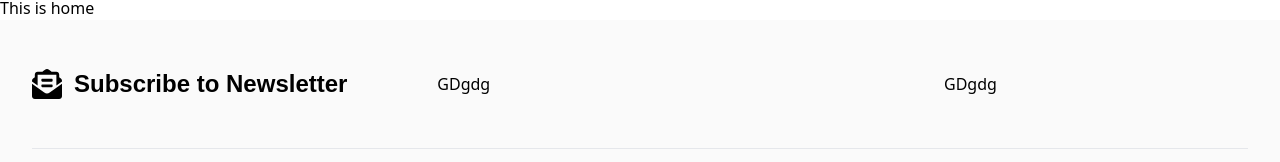
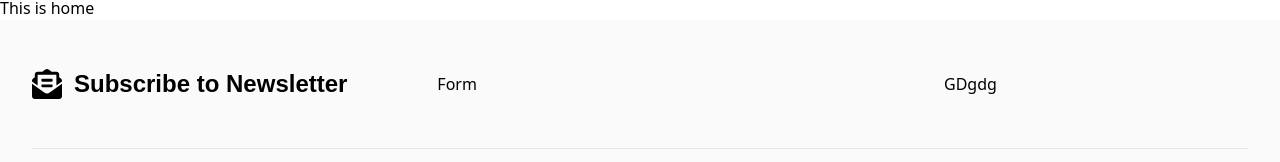
Before and after one commit to devpro-sajid/gamingtoys4u, a React (Vite) app: page / in a window 1280 px wide. Shown: the part 124-286 px from the top of the page. Built offline with nearby package versions, Linux system fonts and the light colour scheme.

Commit message:
Header Complete

```diff
--- a/src/Components/Shared/Footer.jsx
+++ b/src/Components/Shared/Footer.jsx
@@ -13,7 +13,7 @@ const Footer = () => {
                         <h2 className='text-2xl font-bold font-fred'>Subscribe to Newsletter</h2>
                     </div>
                     <div className='w-5/12'>
-                        <h2>GDgdg</h2>
+                        <h2>Form</h2>
                     </div>
                     <div className='w-3/12'>
                         <h2>GDgdg</h2>
```
